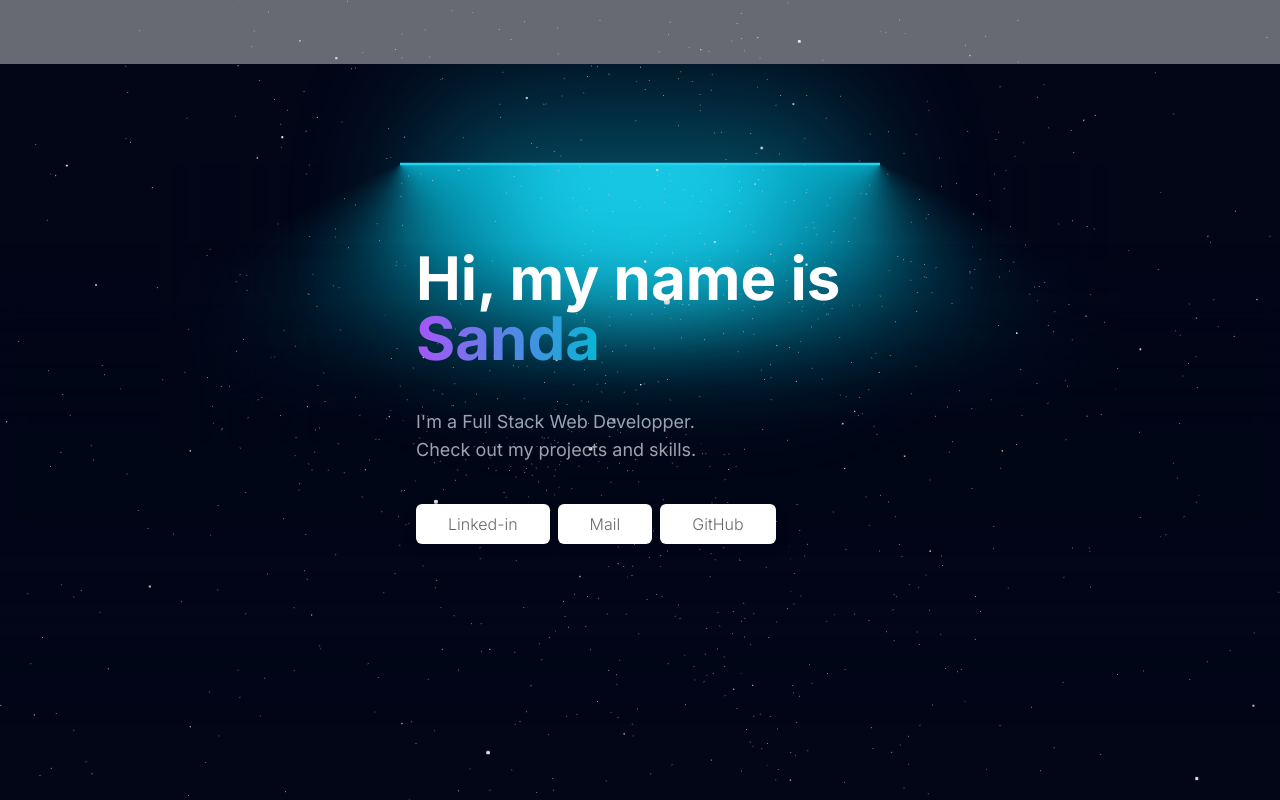
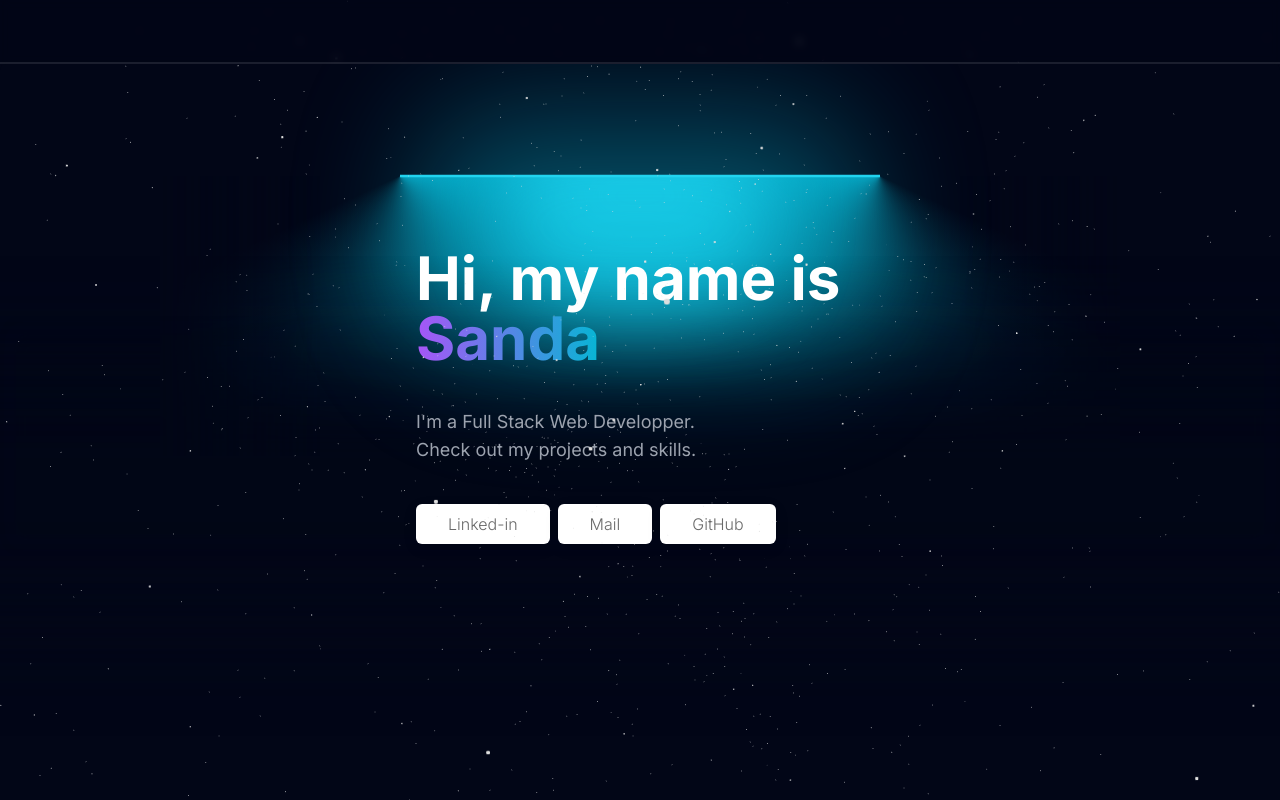
Before and after one commit to sandazzz/my-portfolio, a Next.js app: page / in a window 1280 px wide. Shown: the top 800 px of the page. Built offline with nearby package versions, Linux system fonts and the light colour scheme.

Commit message:
Header update

```diff
--- a/app/page.tsx
+++ b/app/page.tsx
@@ -4,12 +4,10 @@ import Projects from "@/components/main/Projects";
 
 export default function Home() {
   return (
-    <main className="h-full w-full">
-      <div className="flex flex-col">
-        <Hero />
-        <Skills />
-        {<Projects />}
-      </div>
+    <main className="min-h-screen w-full flex flex-col">
+      <Hero />
+      <Skills />
+      {<Projects />}
     </main>
   );
 }
--- a/components/main/Hero.tsx
+++ b/components/main/Hero.tsx
@@ -1,6 +1,5 @@
-import React from "react";
 import { LampContainer } from "../ui/Lamp";
-import { HeroContext } from "@/components/sub/HeroContext";
+import HeroContext from "@/components/sub/HeroContext";
 
 export default function Hero() {
   return (
--- a/components/main/Projects.tsx
+++ b/components/main/Projects.tsx
@@ -1,4 +1,3 @@
-"use client";
 import React from "react";
 import { AnimatedPinDemo } from "@/components/ui/3DPin";
 
--- a/components/main/Skills.tsx
+++ b/components/main/Skills.tsx
@@ -1,8 +1,6 @@
-"use client";
-
 import Skill from "@/components/ui/Skill";
 
-export default function Skills() {
+export default async function Skills() {
   const frontEndSkill = [
     { id: 1, skillName: "React" },
     { id: 2, skillName: "Vue.js" },
@@ -30,7 +28,7 @@ export default function Skills() {
       id="skills"
       className="flex flex-col justify-center gap-3 min-h-screen relative overflow-hidden"
     >
-      <div className="flex flex-col justify-center items-center gap-11 text-white">
+      <div className="flex flex-col justify-center items-center gap-20 text-white">
         <h1 className="text-5xl  font-bold">Skills</h1>
         <div className="flex flex-col md:flex-row justify-center  gap-8 md:gap-24">
           <Skill skillCategory={"Front-end"} listSkill={frontEndSkill} />
--- a/components/sub/HeroContext.tsx
+++ b/components/sub/HeroContext.tsx
@@ -1,36 +1,19 @@
-"use client";
-import React from "react";
-import { motion } from "framer-motion";
-import { slideInFromLeft } from "@/utils/motion";
-
-export const HeroContext = () => {
+export default async function HeroContext() {
   return (
-    <motion.div
-      initial="hidden"
-      animate="visible"
-      className="h-full w-full flex flex-col gap-5 justify-center m-auto text-start"
-    >
-      <motion.div
-        variants={slideInFromLeft(0.5)}
-        className="flex flex-col gap-6 mt-6 text-5xl md:text-6xl font-bold text-white max-w-md w-auto h-auto"
-      >
-        <h1>
+    <div className="h-full w-full flex flex-col gap-5 justify-center m-auto text-start">
+      <h1 className="text-5xl md:text-6xl font-bold text-white max-w-md">
         Hi, my name is
         <span className="text-transparent bg-clip-text bg-gradient-to-r from-purple-500 to-cyan-500">
           {" "}
           Sanda{" "}
         </span>
       </h1>
-      </motion.div>
 
-      <motion.p
-        variants={slideInFromLeft(0.8)}
-        className="text-lg text-gray-400 my-5 max-w-[600px]"
-      >
+      <p className="text-lg text-gray-400 my-5 max-w-[600px]">
         I&apos;m a Full Stack Web Developper. <br />
         Check out my projects and skills.
-      </motion.p>
-      <motion.div className="flex max-w-full flex-wrap gap-2">
+      </p>
+      <div className="flex max-w-full flex-wrap gap-2">
         <button className="shadow-[0_4px_14px_0_rgb(0,0,0,10%)] hover:shadow-[0_6px_20px_rgba(93,93,93,23%)] px-8 py-2 bg-[#fff] text-[#696969] rounded-md font-light transition duration-200 ease-linear">
           Linked-in
         </button>
@@ -40,7 +23,7 @@ export const HeroContext = () => {
         <button className="shadow-[0_4px_14px_0_rgb(0,0,0,10%)] hover:shadow-[0_6px_20px_rgba(93,93,93,23%)] px-8 py-2 bg-[#fff] text-[#696969] rounded-md font-light transition duration-200 ease-linear">
           GitHub
         </button>
-      </motion.div>
-    </motion.div>
+      </div>
+    </div>
   );
-};
+}
--- a/components/ui/3DPin.tsx
+++ b/components/ui/3DPin.tsx
@@ -30,7 +30,7 @@ export const PinContainer = ({
   return (
     <div
       className={cn(
-        "relative group/pin z-50  cursor-pointer",
+        "relative group/pin z-40  cursor-pointer",
         containerClassName
       )}
       onMouseEnter={onMouseEnter}
@@ -49,7 +49,7 @@ export const PinContainer = ({
           }}
           className="absolute left-1/2 p-4 top-1/2  flex justify-start items-start  rounded-2xl  shadow-[0_8px_16px_rgb(0_0_0/0.4)] bg-black border border-white/[0.1] group-hover/pin:border-white/[0.2] transition duration-700 overflow-hidden"
         >
-          <div className={cn(" relative z-50 ", className)}>{children}</div>
+          <div className={cn(" relative z-40 ", className)}>{children}</div>
         </div>
       </div>
       <PinPerspective title={title} href={href} />
@@ -165,7 +165,7 @@ export const PinPerspective = ({
 
 export function AnimatedPinDemo() {
   return (
-      <div className="h-[40rem] w-full flex items-center justify-center ">
+    <div className="h-96 md:h-[40rem] w-full flex items-center justify-center ">
       <PinContainer
         title="/ui.aceternity.com"
         href="https://twitter.com/mannupaaji"
--- a/components/ui/Header.tsx
+++ b/components/ui/Header.tsx
@@ -1,7 +1,6 @@
-export default function Header(){
-    return(
-        <header className="sticky top-0 z-50 w-full h-16 px-4 bg-white opacity-40">
-
-        </header>
-    )
+export default function Header() {
+  return (
+    <header className="sticky top-0 z-50 w-full h-16 px-4 bg-slate-950/[0.6] backdrop-blur-sm border-solid border-b-2 border-white/[0.1] ">
+    </header>
+  );
 }
--- a/components/ui/Lamp.tsx
+++ b/components/ui/Lamp.tsx
@@ -22,13 +22,7 @@ export function LampDemo() {
   );
 }
 
-export const LampContainer = ({
-  children,
-  className,
-}: {
-  children: React.ReactNode;
-  className?: string;
-}) => {
+export const LampContainer = ({ children, className, }: { children: React.ReactNode; className?: string; }) => {
   return (
     <div
       className={cn(
@@ -96,7 +90,7 @@ export const LampContainer = ({
         <div className="absolute inset-auto z-40 h-44 w-full -translate-y-[12.5rem] bg-slate-950 "></div>
       </div>
 
-      <div className="relative z-50 flex -translate-y-80 flex-col items-center px-5">
+      <div className="relative flex -translate-y-80 flex-col items-center px-5">
         {children}
       </div>
     </div>
--- a/utils/motion.ts
+++ /dev/null
@@ -1,39 +0,0 @@
-export function slideInFromLeft(delay: number) {
-    return {
-      hidden: { x: -100, opacity: 0 },
-      visible: {
-        x: 0,
-        opacity: 1,
-        transition: {
-          delay: delay,
-          duration: 0.5,
-        },
-      },
-    };
-  }
-
-  export function slideInFromRight(delay: number) {
-    return {
-      hidden: { x: 100, opacity: 0 },
-      visible: {
-        x: 0,
-        opacity: 1,
-        transition: {
-          delay: delay,
-          duration: 0.5,
-        },
-      },
-    };
-  }
-
-  export const slideInFromTop = {
-    hidden: { y: -100, opacity: 0 },
-    visible: {
-      y: 0,
-      opacity: 1,
-      transition: {
-        delay: 0.5,
-        duration: 0.5,
-      },
-    },
-  };
```
Lines whose indentation alone changed are shown as unchanged.
